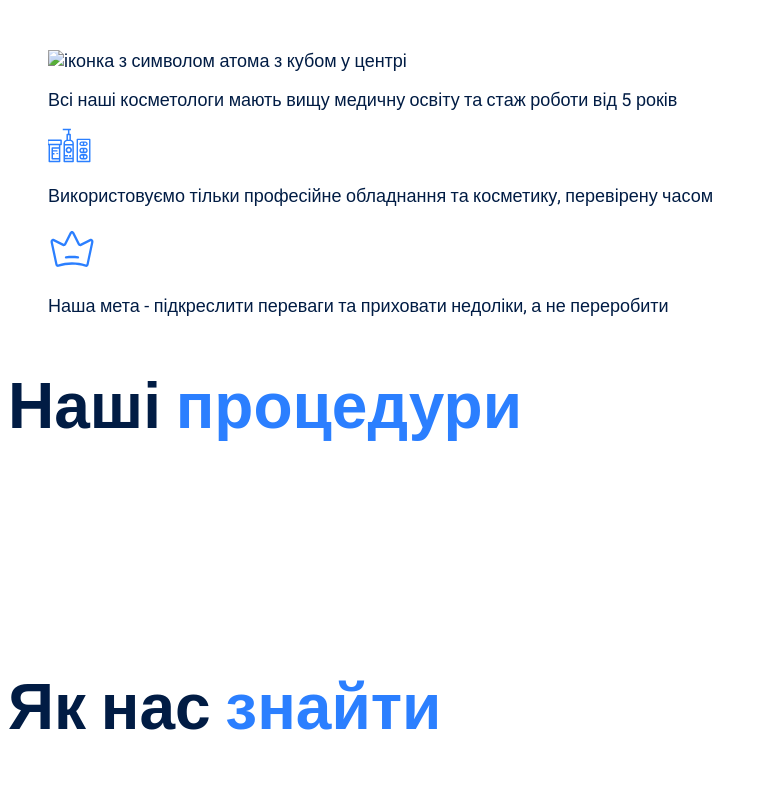
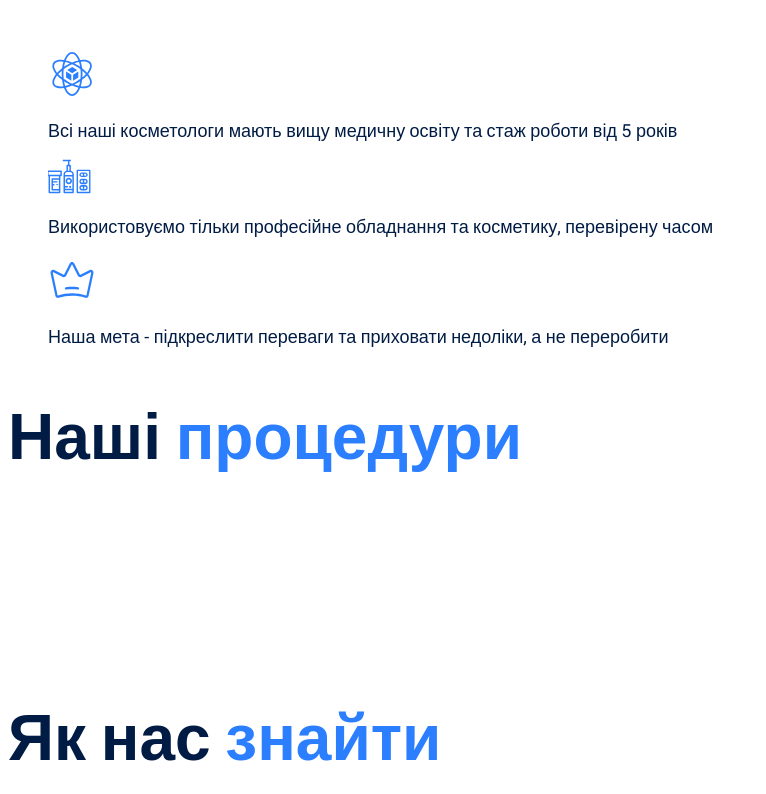
Before and after one commit to lanalantvoit/genius-homework-1, a plain HTML site: page index.html in a window 1280 px wide. Shown: the part 1686-2480 px from the top of the page, without its empty margins (0-766 px from the left). Drawn offline with Linux system fonts and the light colour scheme; the site is published under a folder, as on GitHub Pages, so addresses that start at the root find nothing; grey boxes are pictures that could not be loaded.

Commit message:
Update index.html

```diff
--- a/index.html
+++ b/index.html
@@ -55,7 +55,7 @@
             <h2 class="section-title">Чому люди <br> <span class="accent">обирають нас</span></h2>
             <ul class="advantages-list">
                 <li>
-                    <img src="/images/education.svg" alt="іконка з символом атома з кубом у центрі">
+                    <img src="./images/education.svg" alt="іконка з символом атома з кубом у центрі">
                     <p>Всі наші косметологи мають вищу медичну освіту та стаж роботи від 5 років</p>
                 </li>
                 <li>
```
